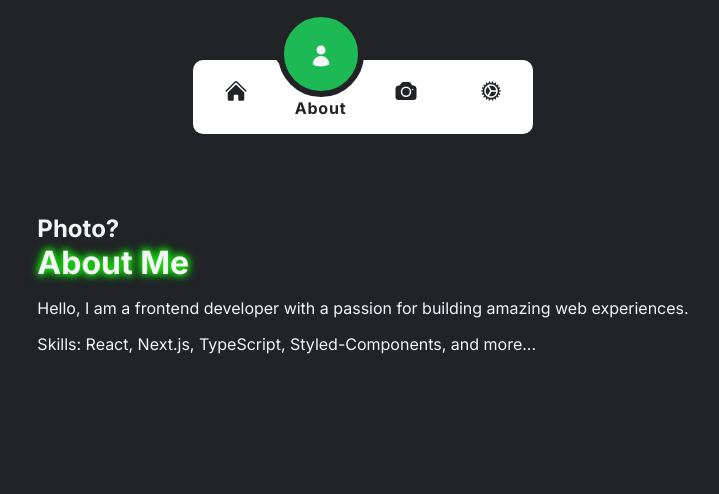
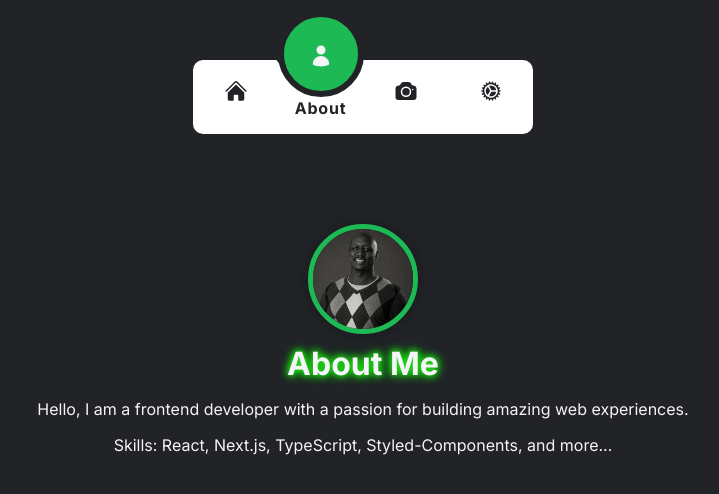
Before and after one commit to MasindeOdera/portfolio-demo, a Next.js app: page /about in a window 1280 px wide. Shown: the top 494 px of the page, without its empty margins (277-996 px from the left). Built offline with nearby package versions, Linux system fonts and the light colour scheme.

Commit message:
Created reusable image component

```diff
--- a/app/about/layout.tsx
+++ b/app/about/layout.tsx
@@ -1,7 +1,6 @@
 export default function AboutLayout({ children }: { children: React.ReactNode }) {
     return (
         <div style={{ padding: '20px' }}>
-        <h2>Photo?</h2>
         <main>{children}</main>
         </div>
     );
--- a/app/about/page.tsx
+++ b/app/about/page.tsx
@@ -1,6 +1,9 @@
+import ProfileImage from "../components/ProfileImage";
+
 export default function AboutPage() {
     return (
-        <div>
+        <div style={{ textAlign: 'center' }}>
+        <ProfileImage size={100} />
         <h1>About Me</h1>
         <p>Hello, I am a frontend developer with a passion for building amazing web experiences.</p>
         <p>Skills: React, Next.js, TypeScript, Styled-Components, and more...</p>
--- /dev/null
+++ b/app/components/ProfileImage.tsx
@@ -0,0 +1,42 @@
+'use client';
+
+import Image from 'next/image';
+import styled from 'styled-components';
+import { theme } from '../styles/theme';
+
+interface ProfileImageProps {
+  size?: number;
+}
+
+const ProfileImageContainer = styled.div<ProfileImageProps>`
+  position: relative;
+  width: ${({ size }) => size || 150}px;
+  height: ${({ size }) => size || 150}px;
+  min-width: ${({ size }) => size || 150}px;
+  min-height: ${({ size }) => size || 150}px;
+  margin: 10px auto;
+  border-radius: 50%;
+  overflow: hidden;
+  border: 5px solid ${theme.colors.secondary};
+  box-shadow: 0 0 15px rgba(0,0,0,0.3);
+
+  &:hover {
+    transform: scale(1.1);
+    transition: transform 0.3s ease;
+  }
+`;
+
+export default function ProfileImage({ size = 150 }: ProfileImageProps) {
+  return (
+    <ProfileImageContainer size={size}>
+      <Image
+        src="/profile.jpg"
+        alt="My Profile Picture"
+        width={size}
+        height={size}
+        style={{ objectFit: 'cover' }}
+        priority
+      />
+    </ProfileImageContainer>
+  );
+}
```
Also changed, not shown: app/page.tsx (+2 -29 lines).
